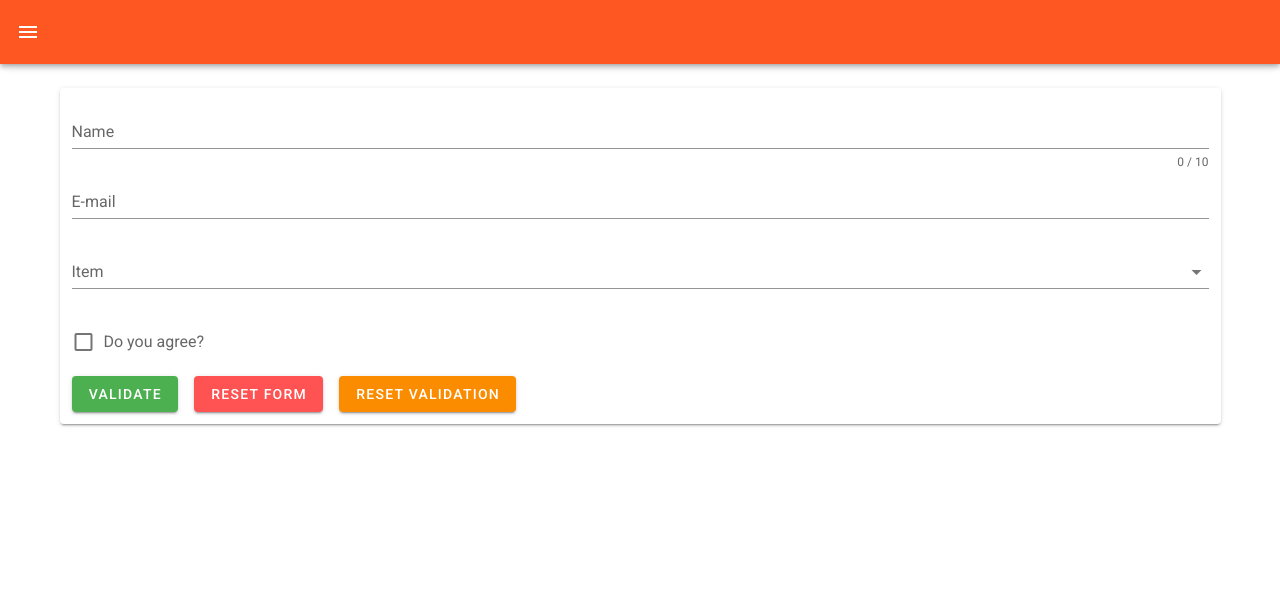
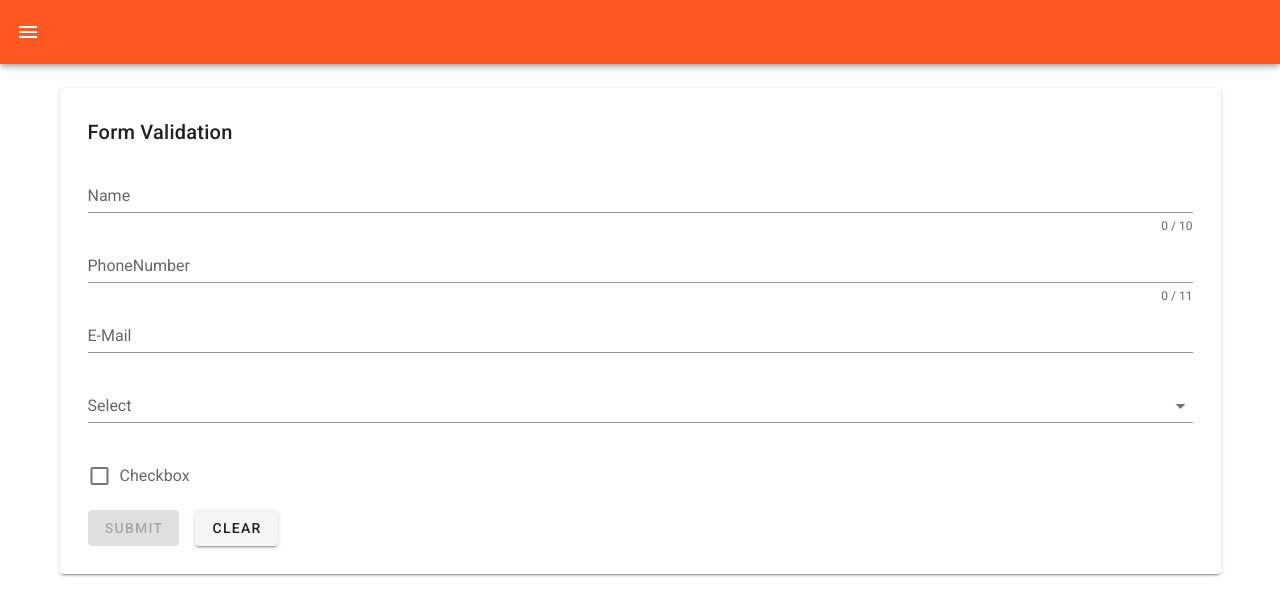
Before and after one commit to yoo-minho/vuetify, a Vue app: page /forms in a window 1280 px wide. Shown: the top 616 px of the page. Built offline with nearby package versions, Linux system fonts and the light colour scheme.

Commit message:
start 12

```diff
--- a/src/views/Forms.vue
+++ b/src/views/Forms.vue
@@ -1,102 +1,171 @@
 <template>
   <v-container>
     <v-card class="pa-3">
-      <v-form
-        ref="form"
-        v-model="valid"
-        lazy-validation
+      <v-card-title>Form Validation</v-card-title>
+      <v-card-text>
+        <validation-observer
+          ref="observer"
+          v-slot="{ invalid }"
+        >
+          <v-form @submit.prevent="submit">
+            <validation-provider
+              v-slot="{ errors }"
+              name="Name"
+              :rules="{
+                required: true,
+                max: 10,
+              }"
             >
               <v-text-field
                 v-model="name"
+                label="Name"
                 :counter="10"
-          :rules="nameRules"
-          label="Name"
-          required
+                :error-messages="errors"
               />
+            </validation-provider>
 
+            <validation-provider
+              v-slot="{ errors }"
+              name="PhoneNumber"
+              :rules="{
+                required: true,
+                numeric: true,
+                digits: 11,
+              }"
+            >
+              <v-text-field
+                v-model="phoneNumber"
+                label="PhoneNumber"
+                :counter="11"
+                :error-messages="errors"
+              />
+            </validation-provider>
+
+            <validation-provider
+              v-slot="{ errors }"
+              name="E-Mail"
+              :rules="{
+                required: true,
+                email: true,
+              }"
+            >
               <v-text-field
                 v-model="email"
-          :rules="emailRules"
-          label="E-mail"
-          required
+                label="E-Mail"
+                :error-messages="errors"
               />
+            </validation-provider>
 
+            <validation-provider
+              v-slot="{ errors }"
+              name="Select"
+              :rules="{
+                required: true,
+              }"
+            >
               <v-select
                 v-model="select"
+                label="Select"
                 :items="items"
-          :rules="[v => !!v || 'Item is required']"
-          label="Item"
-          required
+                :error-messages="errors"
               />
+            </validation-provider>
 
+            <validation-provider
+              v-slot="{ errors }"
+              name="Checkbox"
+              :rules="{
+                required: true,
+              }"
+            >
               <v-checkbox
                 v-model="checkbox"
-          :rules="[v => !!v || 'You must agree to continue!']"
-          label="Do you agree?"
-          required
+                label="Checkbox"
+                value="1"
+                :error-messages="errors"
               />
-
+            </validation-provider>
             <v-btn
-          :disabled="!valid"
-          color="success"
               class="mr-4"
-          @click="validate"
+              color="primary"
+              type="submit"
+              :disabled="invalid"
             >
-          Validate
+              submit
             </v-btn>
-
-        <v-btn
-          color="error"
-          class="mr-4"
-          @click="reset"
-        >
-          Reset Form
-        </v-btn>
-
-        <v-btn
-          color="warning"
-          @click="resetValidation"
-        >
-          Reset Validation
+            <v-btn>
+              clear
             </v-btn>
           </v-form>
+        </validation-observer>
+      </v-card-text>
     </v-card>
   </v-container>
 </template>
 <script>
+import {extend, ValidationObserver, ValidationProvider} from 'vee-validate'
+import {
+  max,
+  required,
+  numeric,
+  digits,
+  email
+} from 'vee-validate/dist/rules'
+
+extend('max', {
+  ...max,
+  message: '{_field_}필드는 {length} 자를 초과할 수 없습니다.'
+})
+extend('required', {
+  ...required,
+  message: '{_field_}는 필수값입니다.'
+})
+extend('numeric', {
+  ...numeric,
+  message: '{_field_} 필드는 숫자로 구성되어야합니다.'
+})
+extend('digits', {
+  ...digits,
+  message: '{_field_} 필드는 {length} 자리여야합니다.'
+})
+extend('email', {
+  ...email,
+  message: '잘못 입력된 이메일입니다.'
+})
+
 export default {
+  name: 'Forms',
+  components: {
+    ValidationObserver,
+    ValidationProvider
+  },
   data: () => ({
-    valid: true,
-    name: '',
-    nameRules: [
-      v => !!v || 'Name is required',
-      v => (v && v.length <= 10) || 'Name must be less than 10 characters',
-    ],
-    email: '',
-    emailRules: [
-      v => !!v || 'E-mail is required',
-      v => /.+@.+\..+/.test(v) || 'E-mail must be valid',
-    ],
+    name: null,
+    phoneNumber: null,
+    email: null,
     select: null,
+    checkbox: null,
     items: [
-      'Item 1',
-      'Item 2',
-      'Item 3',
-      'Item 4',
-    ],
-    checkbox: false,
+      {text: '아이템1', value: 1},
+      {text: '아이템2', value: 2},
+      {text: '아이템3', value: 3}
+    ]
   }),
-
   methods: {
-    validate() {
-      this.$refs.form.validate()
+    submit() {
+      this.$refs.observer.validate().then(result => {
+        if (result) {
+          alert('양식제출');
+        }
+      })
     },
-    reset() {
-      this.$refs.form.reset()
-    },
-    resetValidation() {
-      this.$refs.form.resetValidation()
-    },
+    clear() {
+      this.name = null;
+      this.phoneNumber = null;
+      this.email = null;
+      this.select = null;
+      this.checkbox = null;
+    }
   },
 }
 </script>
```
Lines whose indentation alone changed are shown as unchanged.
